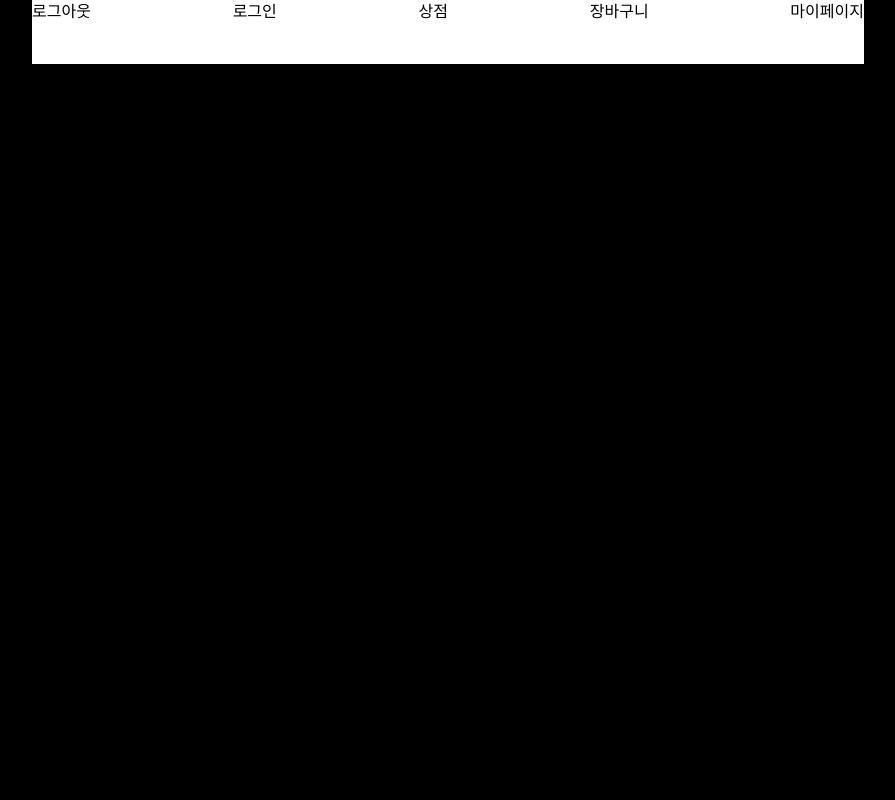
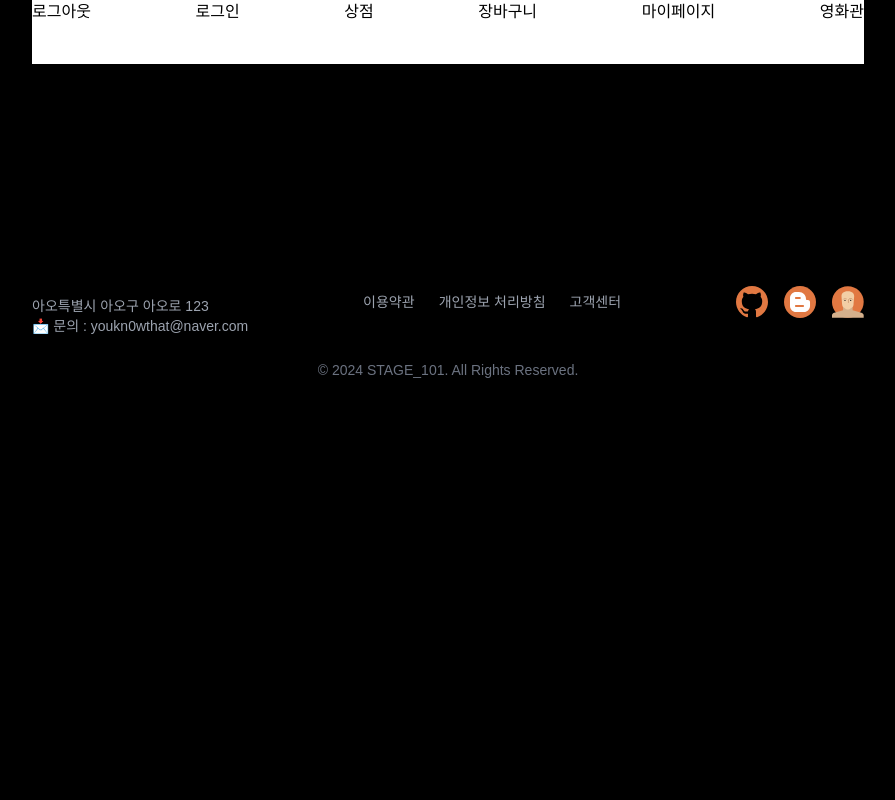
Before and after one commit to YouKnowThat-Park/STAGE_101, a Next.js app: page /payments in a window 1280 px wide. Before the commit this address had no page. Shown: the top 800 px of the page, without its empty margins (192-1087 px from the left). Built offline with nearby package versions, Linux system fonts and the light colour scheme.

Commit message:
📝 Test Header 로직 (나중에 수정 해야됨)

```diff
--- a/src/app/(auth)/_components/Logout.tsx
+++ b/src/app/(auth)/_components/Logout.tsx
@@ -37,6 +37,10 @@ const Logout = () => {
     router.push('/mypage');
   };
 
+  const testHandleMovie = () => {
+    router.push('theater');
+  };
+
   return (
     <div className="flex justify-between">
       <button onClick={testHandleLogout}>로그아웃</button>
@@ -44,6 +48,7 @@ const Logout = () => {
       <button onClick={testHandleShop}>상점</button>
       <button onClick={testHandleCart}>장바구니</button>
       <button onClick={testHandleMypage}>마이페이지</button>
+      <button onClick={testHandleMovie}>영화관</button>
     </div>
   );
 };
--- /dev/null
+++ b/src/app/payments/page.tsx
@@ -0,0 +1,7 @@
+import React from 'react';
+
+const page = () => {
+  return <div>page</div>;
+};
+
+export default page;
```
